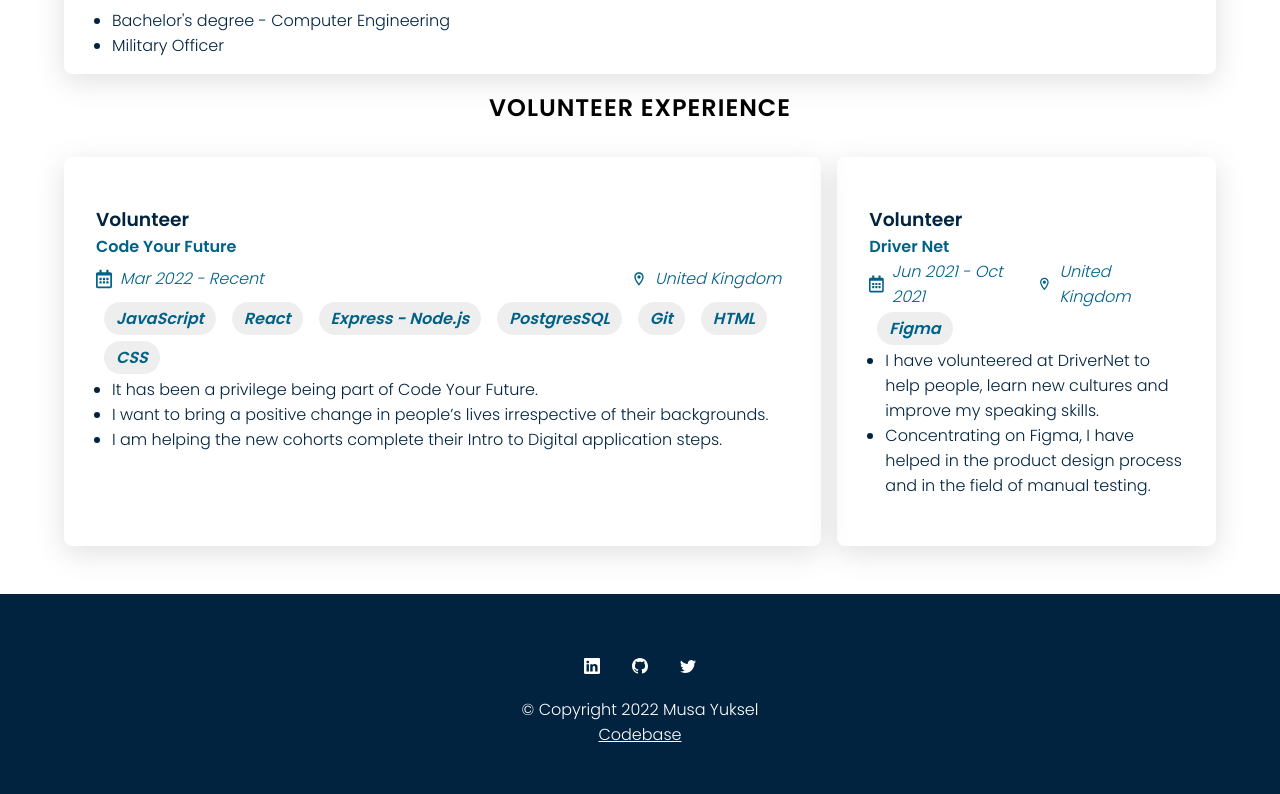
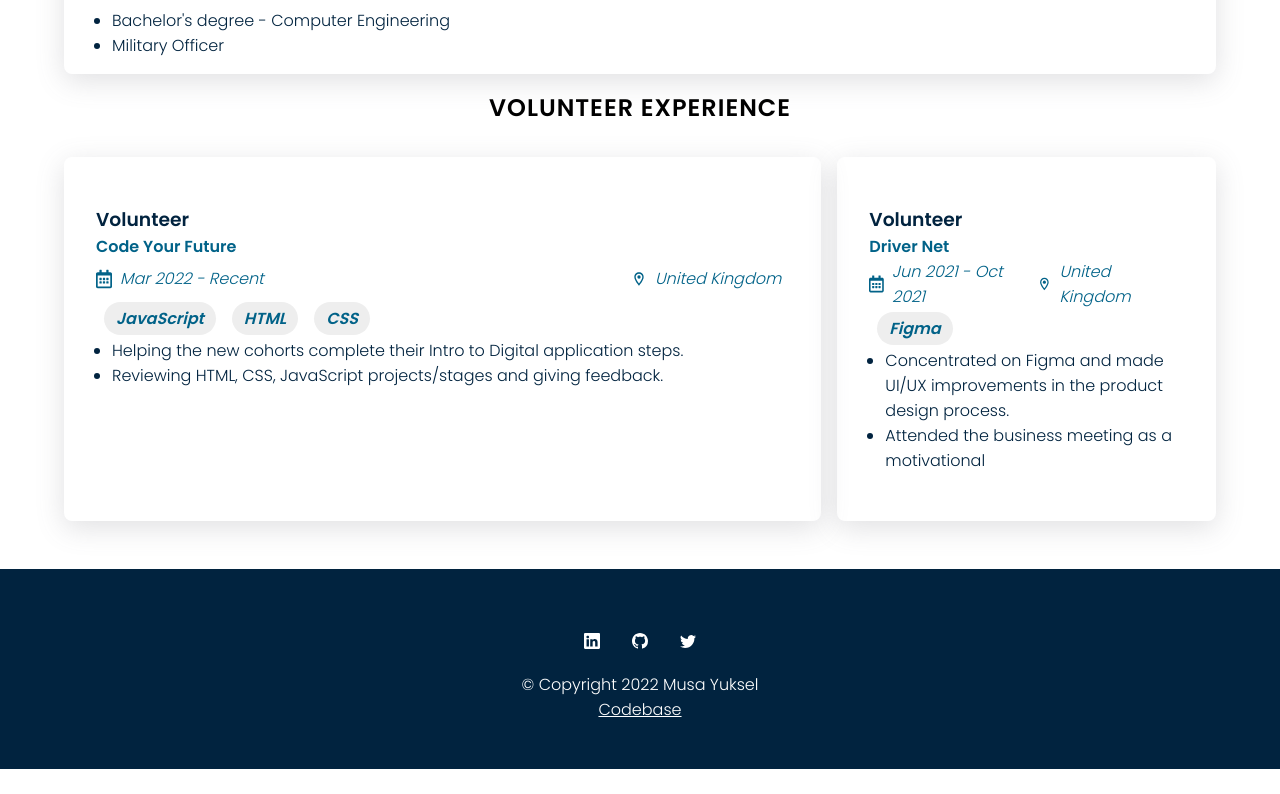
Before and after one commit to musayuksel/CV, a React (Create React App) app: page / in a window 1280 px wide. Shown: the part 3344-4138 px from the top of the page. After the commit the page ends 4113 px from the top, so only its background shows below. Built offline with nearby package versions, Linux system fonts and the light colour scheme.

Commit message:
refactor: Update valunteer experiences text

```diff
--- a/src/App.js
+++ b/src/App.js
@@ -166,19 +166,10 @@
             startDate={"Mar 2022"}
             endDate={"Recent"}
             location={"United Kingdom"}
-            skills={[
-              "JavaScript",
-              "React",
-              "Express - Node.js",
-              "PostgresSQL",
-              "Git",
-              "HTML",
-              "CSS",
-            ]}
+            skills={["JavaScript", "HTML", "CSS"]}
             explanations={[
-              "It has been a privilege being part of Code Your Future.",
-              "I want to bring a positive change in people’s lives irrespective of their backgrounds.",
-              "I am helping the new cohorts complete their Intro to Digital application steps.",
+              "Helping the new cohorts complete their Intro to Digital application steps.",
+              "Reviewing HTML, CSS, JavaScript projects/stages and giving feedback.",
             ]}
           />
           <ExperienceCard
@@ -189,8 +180,8 @@
             location={"United Kingdom"}
             skills={["Figma"]}
             explanations={[
-              "I have volunteered at DriverNet to help people, learn new cultures and improve my speaking skills.",
-              "Concentrating on Figma, I have helped in the product design process and in the field of manual testing.",
+              "Concentrated on Figma and made UI/UX improvements in the product design process.",
+              "Attended the business meeting as a motivational",
             ]}
           />
         </section>
```
